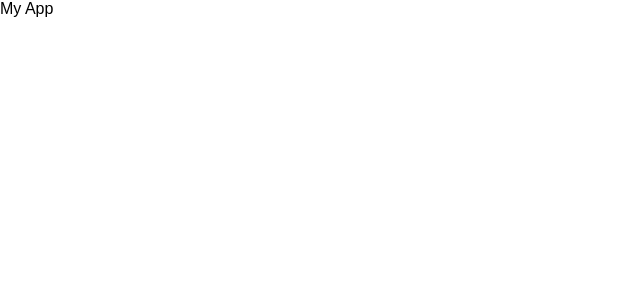
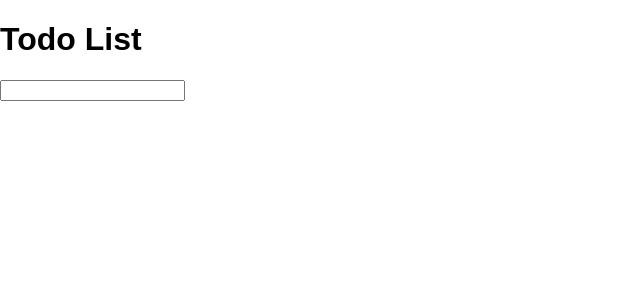
Before and after one commit to jguitar/my-react-todolist, a React (Create React App) app: page / in a window 1280 px wide. Shown: the top 300 px of the page, without its empty margins (0-640 px from the left). Built offline with nearby package versions, Linux system fonts and the light colour scheme.

Commit message:
add AddTodo to App

```diff
--- a/src/App.js
+++ b/src/App.js
@@ -1,8 +1,12 @@
 import React from 'react';
 import './App.css';
+import AddTodo from './components/addTodo/';
 
 const App = () => (
-  <div>My App</div>
+  <div>
+    <h1>Todo List</h1>
+    <AddTodo />
+  </div>
 );
 
 export default App;
```
